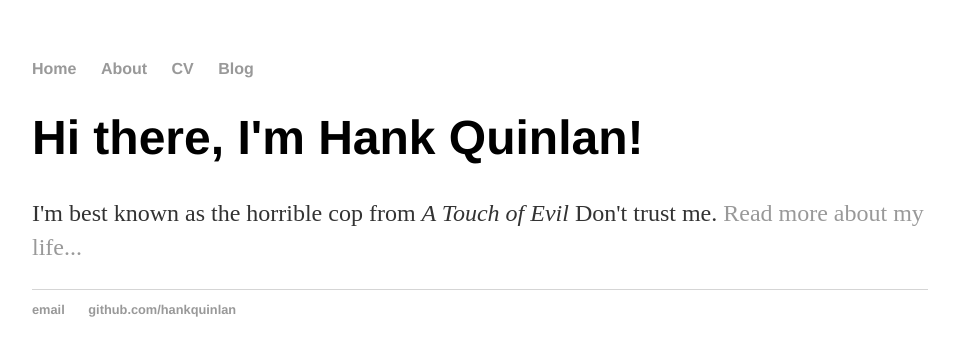
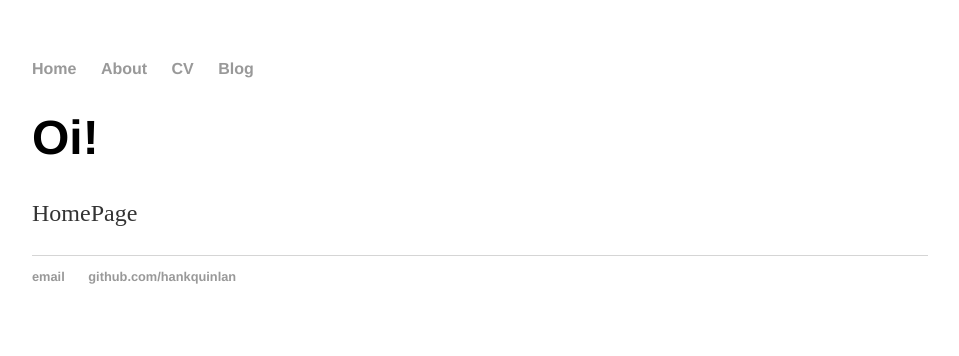
Before and after one commit to inessilvamartins/inessilvamartins.github.io, a Jekyll site: the page built from webfolio/index.html, in a window 1280 px wide. Shown: the top 356 px of the page, without its empty margins (160-1119 px from the left). Built offline with Jekyll 4.4.1, drawn with Linux system fonts in a browser that asks for light colours.

Commit message:
Update index.html

```diff
--- a/webfolio/index.html
+++ b/webfolio/index.html
@@ -1,8 +1,8 @@
 ---
 layout: default
-title: Hank Quinlan, Horrible Cop
+title: Inês Martins | Design
 ---
 <div class="blurb">
-	<h1>Hi there, I'm Hank Quinlan!</h1>
-	<p>I'm best known as the horrible cop from <em>A Touch of Evil</em> Don't trust me. <a href="/about">Read more about my life...</a></p>
+	<h1>Oi!</h1>
+	<p>HomePage</a></p>
 </div><!-- /.blurb -->
```
